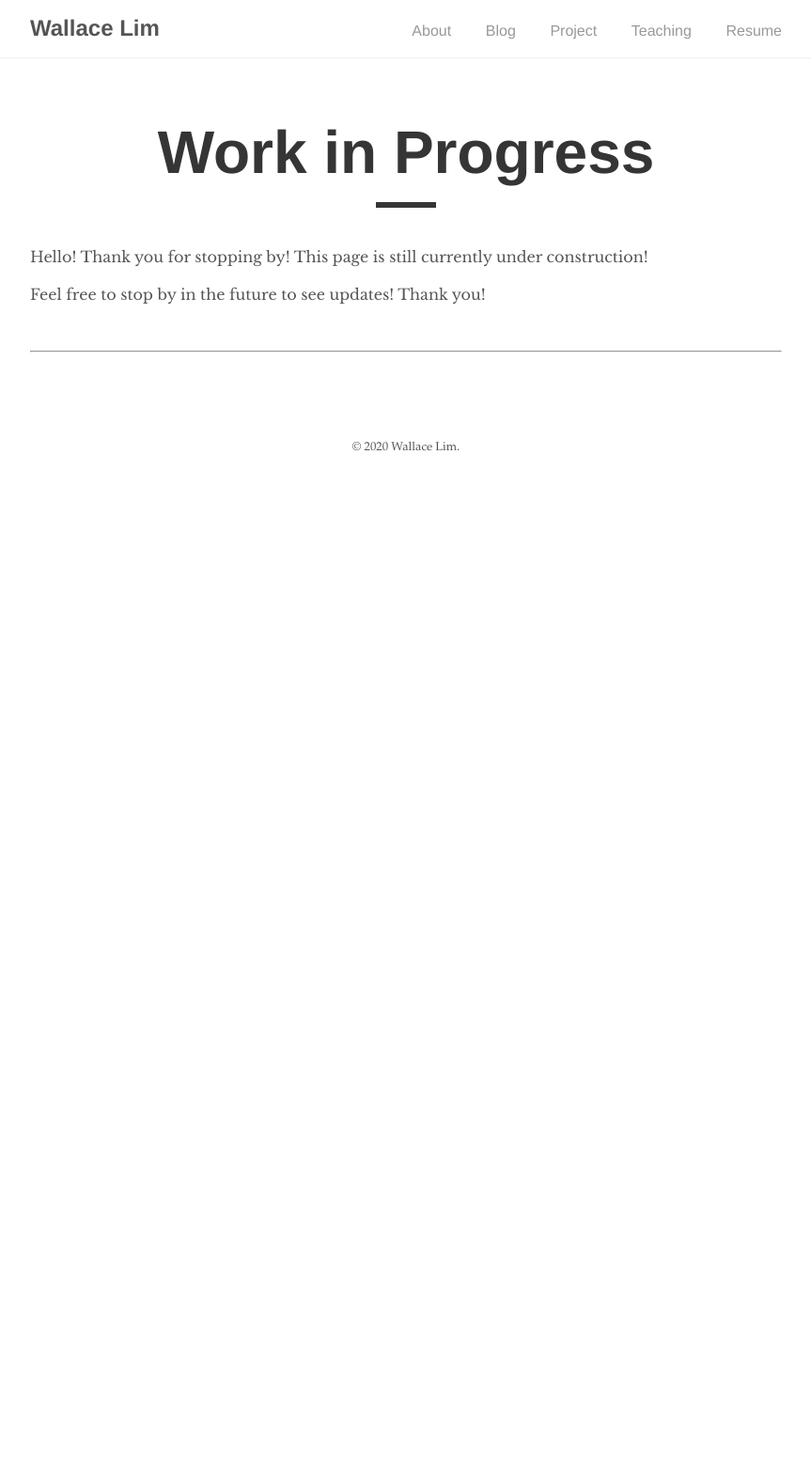
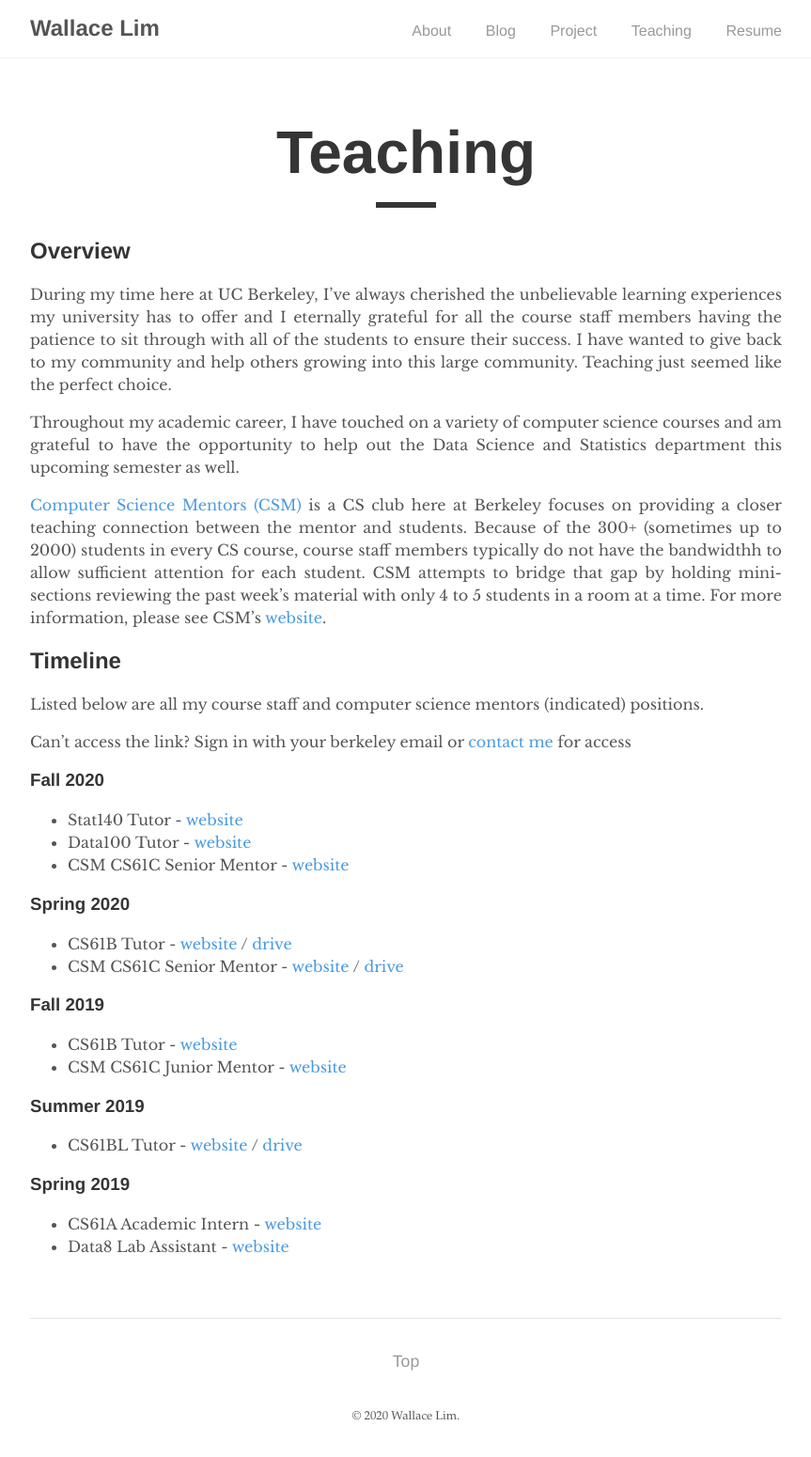
Before and after one commit to wallace-lim/wallace-lim.github.io, a Jekyll site: the page built from teaching/index.md, in a window 1280 px wide. Shown: the whole page at 94% size, without its empty margins (208-1071 px from the left). Built offline with Jekyll 4.4.1, drawn with Linux system fonts in a browser that asks for light colours; before the commit the page ends 900 px from its top, so only the background shows below that.

```diff
--- a/Gemfile
+++ b/Gemfile
@@ -2,5 +2,5 @@
 
 source "https://rubygems.org"
 
-gem "github-pages", group: :jekyll_plugins
+# gem "github-pages", group: :jekyll_plugins
 gemspec
--- a/teaching/index.md
+++ b/teaching/index.md
@@ -1,4 +1,37 @@
 ---
-layout: wip
+layout: post
 title: "Teaching"
 ---
+
+## Overview
+
+During my time here at UC Berkeley, I've always cherished the unbelievable learning experiences my university has to offer and I eternally grateful for all the course staff members having the patience to sit through with all of the students to ensure their success. I have wanted to give back to my community and help others growing into this large community. Teaching just seemed like the perfect choice.
+
+Throughout my academic career, I have touched on a variety of computer science courses and am grateful to have the opportunity to help out the Data Science and Statistics department this upcoming semester as well.
+
+[Computer Science Mentors (CSM)](https://csmentors.berkeley.edu/#/) is a CS club here at Berkeley focuses on providing a closer teaching connection between the mentor and students. Because of the 300+ (sometimes up to 2000) students in every CS course, course staff members typically do not have the bandwidthh to allow sufficient attention for each student. CSM attempts to bridge that gap by holding mini-sections reviewing the past week's material with only 4 to 5 students in a room at a time. For more information, please see CSM's [website](https://csmentors.berkeley.edu/#/).
+
+## Timeline
+Listed below are all my course staff and computer science mentors (indicated) positions.
+
+Can't access the link? Sign in with your berkeley email or <a href="mailto:wallace.lim@berkeley.edu">contact me</a> for access
+
+### Fall 2020
+- Stat140 Tutor - [website](http://prob140.org/)
+- Data100 Tutor - [website](http://www.ds100.org/fa20/)
+- CSM CS61C Senior Mentor - [website](https://cs61c.org/fa20/)
+
+### Spring 2020
+- CS61B Tutor - [website](https://inst.eecs.berkeley.edu/~cs61b/sp20/) / [drive](https://drive.google.com/drive/folders/1V0LXdPBO5Qjfo1hVkxx2zhbx9iGsU4_U?usp=sharing)
+- CSM CS61C Senior Mentor - [website](https://cs61c.org/sp20/) / [drive](https://drive.google.com/drive/folders/17375hRQWVLviFCRn1flUyBdN-cL1SzQr?usp=sharing)
+
+### Fall 2019
+- CS61B Tutor - [website](https://inst.eecs.berkeley.edu/~cs61b/fa19/)
+- CSM CS61C Junior Mentor - [website](https://cs61c.org/fa19/)
+
+### Summer 2019
+- CS61BL Tutor - [website](https://cs61bl.org/su19/) / [drive](https://drive.google.com/drive/folders/1N28EkWL0D1QvVl_JK4mUsQjV-qLaEapV?usp=sharing)
+
+### Spring 2019
+- CS61A Academic Intern - [website](https://inst.eecs.berkeley.edu/~cs61a/sp19/)
+- Data8 Lab Assistant - [website](http://data8.org/sp19/)
```
Also changed, not shown: _posts/2017-03-16-example-content.md (deleted, +0 -136 lines), project/index.html (+7 -2 lines), project/slackbot.md (+6 -0 lines), project/website.md (+19 -1 lines), 1 other file.
